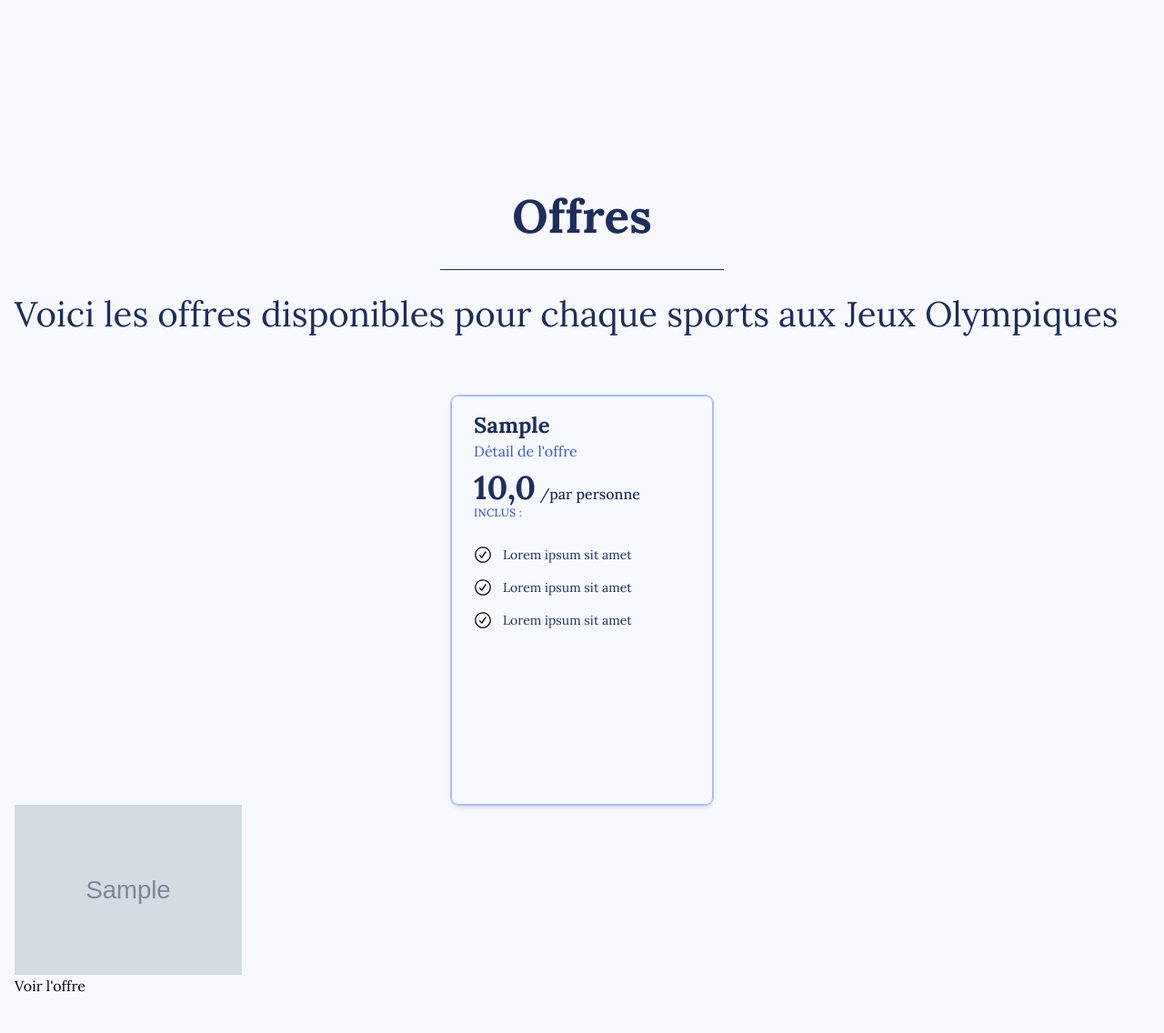
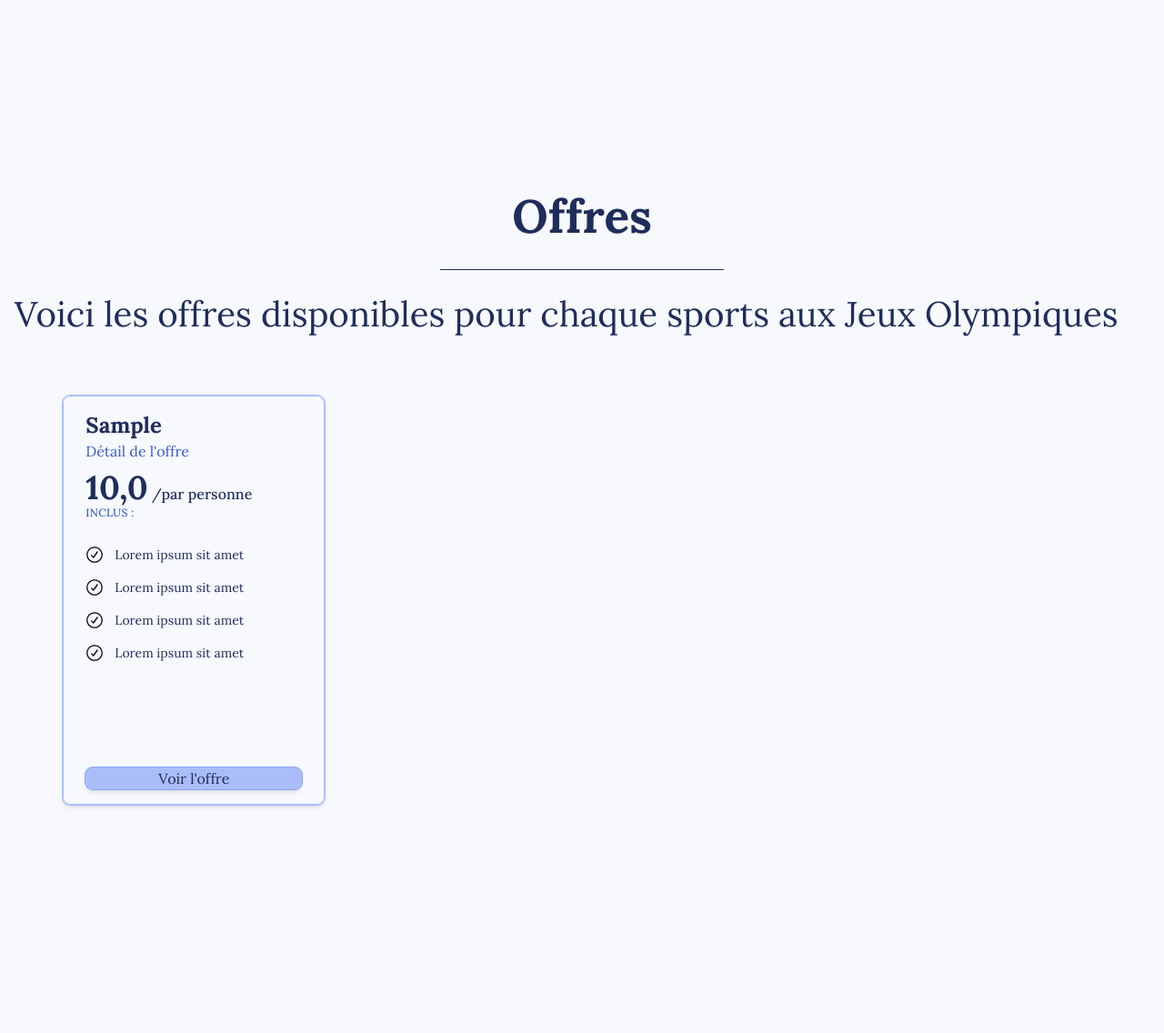
Before and after one commit to Thomasdev-creator/JeuxOlympiques, a Django app: page / in a window 1280 px wide. Shown: the part 1915-3051 px from the top of the page at 91% size. After the commit the page ends 2803 px from the top, so only its background shows below. Run offline with Django 5.2, Linux system fonts and the light colour scheme; tables that the repository leaves empty hold one stand-in row (values such as "Sample post"); grey boxes marked "Sample" are stand-in pictures.

Commit message:
Add style to offer cards

```diff
--- a/store/templates/tickets/index.html
+++ b/store/templates/tickets/index.html
@@ -65,6 +65,7 @@
         <hr class="w-1/4 mt-5 mx-auto border-HighContrastText">
         <p class="mt-5 text-clampSm text-HighContrastText">Voici les offres disponibles pour chaque sports aux Jeux
             Olympiques</p>
+        <div class="grid grid-cols-1 md:grid-cols-2 lg:grid-cols-3 gap-8">
         {% for ticket in tickets %}
             <div class="mt-8 flex flex-wrap justify-center items-center flex-col md:flex-row">
                 <div class="min-h-[450px] w-72 flex flex-col shadow-md ring-1 ring-UIElementBorderAndFocusRings border border-UIElementBorderAndFocusRings hover:border-HoveredUIElementBorder rounded-lg mt-7 mx-4 px-6 py-4 text-left hover:bg-HoveredUIElementBackground">
@@ -91,14 +92,17 @@
                                 <img src="{% static 'Logos/check-circled.svg' %}" alt="Icone check" class="w-5">
                                 <span class="text-sm text-HighContrastText">Lorem ipsum sit amet</span>
                             </li>
+                            <li class="flex space-x-3 py-2">
+                                <img src="{% static 'Logos/check-circled.svg' %}" alt="Icone check" class="w-5">
+                                <span class="text-sm text-HighContrastText">Lorem ipsum sit amet</span>
+                            </li>
                         </ul>
-
+                        <a href="{{ ticket.get_absolute_url }}" class="mt-auto block w-full bg-UIElementBorderAndFocusRings text-HighContrastText text-center shadow-md ring-1 ring-HoveredUIElementBorder rounded-lg">Voir l'offre</a>
                     </div>
                 </div>
             </div>
-            <img src="{{ ticket.thumbnail_url }}" alt="{{ ticket.type_of_ticket }}" style="max-width: 250px;">
-            <a href="{{ ticket.get_absolute_url }}">Voir l'offre</a>
         {% endfor %}
+        </div>
     </section>
 
 
--- a/theme/static/css/dist/styles.css
+++ b/theme/static/css/dist/styles.css
@@ -889,6 +889,10 @@ html {
   margin-top: 0.5rem;
 }
 
+.mt-auto {
+  margin-top: auto;
+}
+
 .block {
   display: block;
 }
@@ -933,6 +937,14 @@ html {
   height: 100vh;
 }
 
+.max-h-20 {
+  max-height: 5rem;
+}
+
+.max-h-40 {
+  max-height: 10rem;
+}
+
 .min-h-\[450px\] {
   min-height: 450px;
 }
@@ -979,6 +991,14 @@ html {
 
 .max-w-80 {
   max-width: 20rem;
+}
+
+.max-w-20 {
+  max-width: 5rem;
+}
+
+.max-w-40 {
+  max-width: 10rem;
 }
 
 .flex-grow {
@@ -1023,6 +1043,14 @@ html {
   grid-template-columns: none;
 }
 
+.grid-cols-3 {
+  grid-template-columns: repeat(3, minmax(0, 1fr));
+}
+
+.grid-cols-1 {
+  grid-template-columns: repeat(1, minmax(0, 1fr));
+}
+
 .flex-col {
   flex-direction: column;
 }
@@ -1045,6 +1073,10 @@ html {
 
 .justify-between {
   justify-content: space-between;
+}
+
+.gap-8 {
+  gap: 2rem;
 }
 
 .space-x-3 > :not([hidden]) ~ :not([hidden]) {
@@ -1135,6 +1167,16 @@ html {
   background-color: rgb(249 250 251 / var(--tw-bg-opacity));
 }
 
+.bg-SolidBackgrounds {
+  --tw-bg-opacity: 1;
+  background-color: rgb(62 99 221 / var(--tw-bg-opacity));
+}
+
+.bg-UIElementBorderAndFocusRings {
+  --tw-bg-opacity: 1;
+  background-color: rgb(171 189 249 / var(--tw-bg-opacity));
+}
+
 .object-cover {
   -o-object-fit: cover;
      object-fit: cover;
@@ -1346,6 +1388,11 @@ html {
   --tw-ring-color: rgb(171 189 249 / var(--tw-ring-opacity));
 }
 
+.ring-HoveredUIElementBorder {
+  --tw-ring-opacity: 1;
+  --tw-ring-color: rgb(141 164 239 / var(--tw-ring-opacity));
+}
+
 .ring-opacity-20 {
   --tw-ring-opacity: 0.2;
 }
@@ -1373,11 +1420,20 @@ html {
   background-color: rgb(225 233 255 / var(--tw-bg-opacity));
 }
 
+.hover\:bg-HoveredSolidBackgrounds:hover {
+  --tw-bg-opacity: 1;
+  background-color: rgb(51 88 212 / var(--tw-bg-opacity));
+}
+
 .hover\:text-LowContrastText:hover {
   --tw-text-opacity: 1;
   color: rgb(58 91 199 / var(--tw-text-opacity));
 }
 
+.hover\:accent-HoveredSolidBackgrounds:hover {
+  accent-color: #3358d4;
+}
+
 @media (min-width: 640px) {
   .sm\:mt-20 {
     margin-top: 5rem;
@@ -1448,6 +1504,14 @@ html {
 
   .md\:grid-cols-menu {
     grid-template-columns: 100px 1fr 100px;
+  }
+
+  .md\:grid-cols-3 {
+    grid-template-columns: repeat(3, minmax(0, 1fr));
+  }
+
+  .md\:grid-cols-2 {
+    grid-template-columns: repeat(2, minmax(0, 1fr));
   }
 
   .md\:flex-row {
@@ -1506,3 +1570,9 @@ html {
     box-shadow: var(--tw-ring-offset-shadow, 0 0 #0000), var(--tw-ring-shadow, 0 0 #0000), var(--tw-shadow);
   }
 }
+
+@media (min-width: 1024px) {
+  .lg\:grid-cols-3 {
+    grid-template-columns: repeat(3, minmax(0, 1fr));
+  }
+}
```
